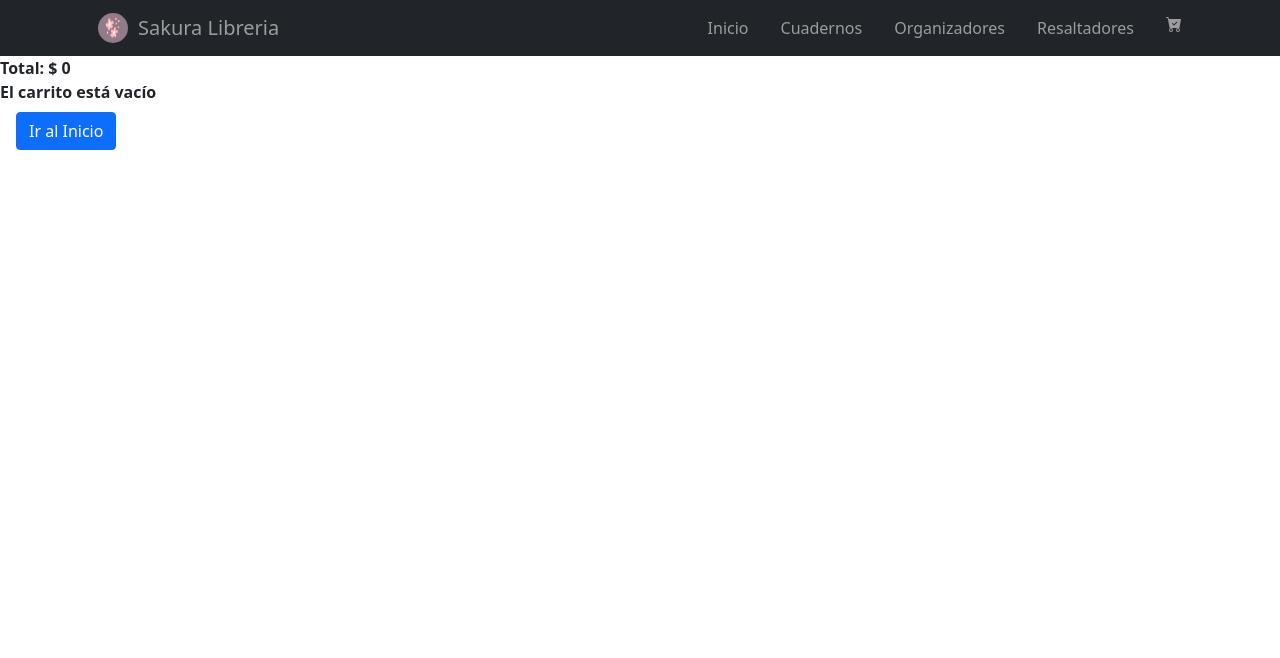
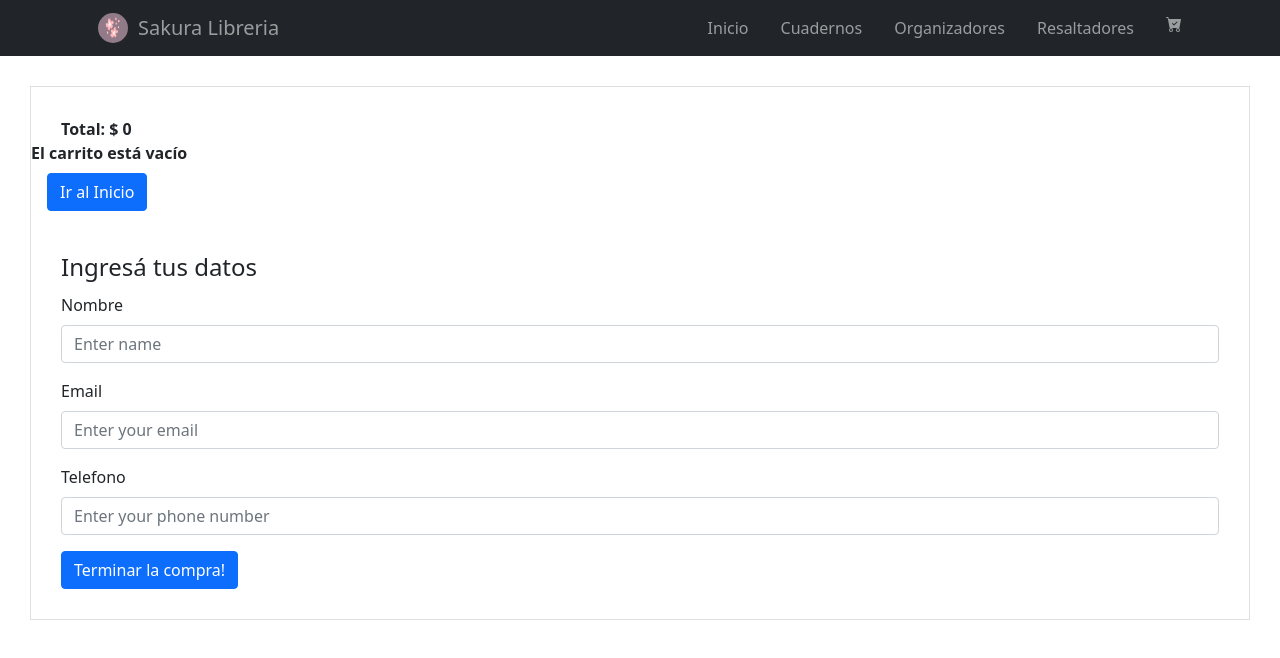
Before and after one commit to Paula2811/Yunes-ReactJs, a React (Create React App) app: page /cart in a window 1280 px wide. Shown: the top 658 px of the page. Built offline with nearby package versions, Linux system fonts and the light colour scheme.

Commit message:
Desafio 13

```diff
--- a/src/componentes/Cart.jsx
+++ b/src/componentes/Cart.jsx
@@ -1,12 +1,61 @@
-import {Card, Button} from 'react-bootstrap';
+import {Card, Button, Form, Alert} from 'react-bootstrap';
 import {Link} from "react-router-dom"
+import { useState} from 'react'
 import { useCartContext } from '../context/CartContext';
+import firebase from 'firebase';
+import 'firebase/firestore';
+import { getFirestore } from '../services/getFirestore';
+import '../css/cart.css'
 
 const Cart = () =>{
     const {cartList, removeItem, removeCart, cartTotal} = useCartContext()
+    const [form, setForm]= useState({name:"", email:"",number:""})
+    const [ordenId, setOrdenId] = useState("");
+
+    const generarOrden = (e)=>{
+        e.preventDefault()
+
+        let orden = {}
+        orden.date = firebase.firestore.Timestamp.fromDate(new Date())
+        orden.buyer = form
+        orden.total = cartTotal
+        orden.items = cartList.map(itemAgregado =>{
+            const id = itemAgregado.item.id
+            const title = itemAgregado.item.title
+            const total = itemAgregado.item.price * itemAgregado.cantidad
+            return {id, title, total}
+        })
+
+        const db = getFirestore()
+        db.collection("ordenes").add(orden)
+        .then(resp => setOrdenId(resp.id))
+        .catch(error => alert(error))
+        .finally(() =>removeCart())
+
+        const newStock = db.collection("items").where(firebase.firestore.FieldPath.documentId(),"in",cartList.map(newStock => newStock.item.id))
+
+        const batch = db.batch()
+
+        newStock.get()
+        .then(resp =>{
+            resp.docs.forEach(docSnapshot =>{
+                batch.update(docSnapshot.ref, {
+                    stock: docSnapshot.data().stock - cartList.find(newId => newId.item.id === docSnapshot.id).cantidad
+            })
+        })
+        batch.commit()
+            .then(resp => {console.log("Stock actualizado",resp)})
+        })
+    }
+    const cambio = (e) =>{
+        setForm({
+            ...setForm,
+            [e.target.name]: e.target.value
+        })
+    }
 
     return (
-        <div>
+        <div className="form">
             <div>
                 {cartList.map(itemAgregado =>
                     <Card key={itemAgregado.product.id} style={{ width: '28rem' }} className="Card">
@@ -20,16 +69,16 @@ const Cart = () =>{
                                     <br/>
                                     Cantidad: {itemAgregado.cantidad}
                                 </Card.Text>
-                                <Button variant="primary" onClick={() => removeItem(itemAgregado.product.id)}>Eliminar Producto</Button>
+                                <Button variant="primary" onClick={() => removeItem(itemAgregado.product.id)} className="cartButton">Eliminar Producto</Button>
                                 <Card.Text>
-                                Total: $ {itemAgregado.cantidad * itemAgregado.product.price}
+                                Subtotal: $ {itemAgregado.cantidad * itemAgregado.product.price}
                                 {console.log(cartTotal)}
                                 </Card.Text>
                         </Card.Body>
                     </Card>
                 )}
                 <div>
-                    <Card.Text>
+                    <Card.Text className="cart">
                         <b>
                         Total:  $ {`${cartTotal}`}
                         </b>
@@ -37,14 +86,43 @@ const Cart = () =>{
                 </div>
             </div>
         {cartList.length
-        ? <Button  onClick={() => removeCart()}>Vaciar carrito</Button>
-        : <div>
-            <b>El carrito está vacío</b>
-            <Link to="/">
-                <Button variant="primary">Ir al Inicio</Button>
-            </Link>
-        </div>
+        ? <Button  onClick={() => removeCart()} className="cart">Vaciar carrito</Button>
+        :ordenId ===""
+            ?<div>
+                <b>El carrito está vacío</b>
+                <Link to="/">
+                    <Button variant="primary">Ir al Inicio</Button>
+                </Link>
+            </div>
+            :<Alert variant="success">
+                <Alert.Heading>Gracias por su compra!</Alert.Heading>
+                <p>
+                Tu codigo de compra es {ordenId}
+                </p>
+                <hr />
+                <Link to="/" className="mb-0">
+                    <Button variant="primary">Ir al Inicio</Button>
+                </Link>
+            </Alert>
         }
+        <Form onSubmit={generarOrden} onChange={cambio} className="cart">
+            <legend className="form-legend">Ingresá tus datos</legend>
+            <Form.Group className="mb-3">
+                <Form.Label>Nombre</Form.Label>
+                <Form.Control type="text" placeholder="Enter name" value={form.name}/>
+            </Form.Group>
+            <Form.Group className="mb-3">
+                <Form.Label>Email</Form.Label>
+                <Form.Control type="email" placeholder="Enter your email" value={form.email}/>
+            </Form.Group>
+            <Form.Group className="mb-3">
+            <Form.Label>Telefono</Form.Label>
+                <Form.Control type="text" placeholder="Enter your phone number" value={form.number} />
+            </Form.Group>
+            <Button variant="primary" type="submit">
+                Terminar la compra!
+            </Button>
+        </Form>
         </div>
     )
 
--- /dev/null
+++ b/src/css/cart.css
@@ -0,0 +1,16 @@
+.form{
+    margin: 30px 30px 30px 30px;
+    border: 1px solid rgba(0,0,0,.125);
+}
+
+.cart{
+    margin: 30px 30px 30px 30px;
+}
+
+.cartButton{
+    margin-bottom: 15px;
+}
+
+.Card{
+    margin-top: 15px;
+}
```
